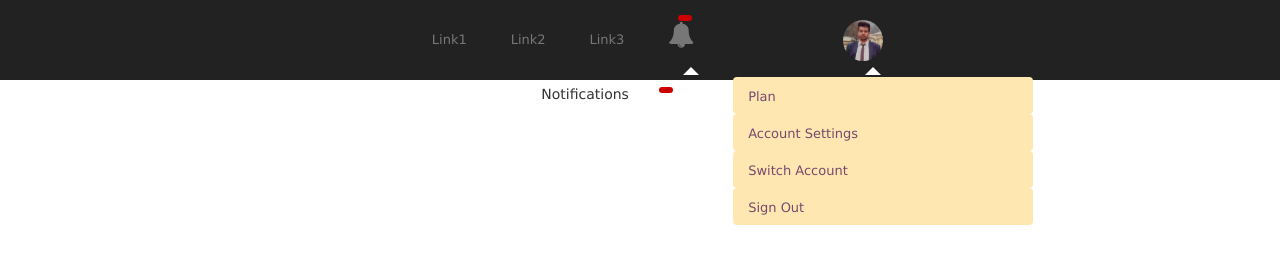
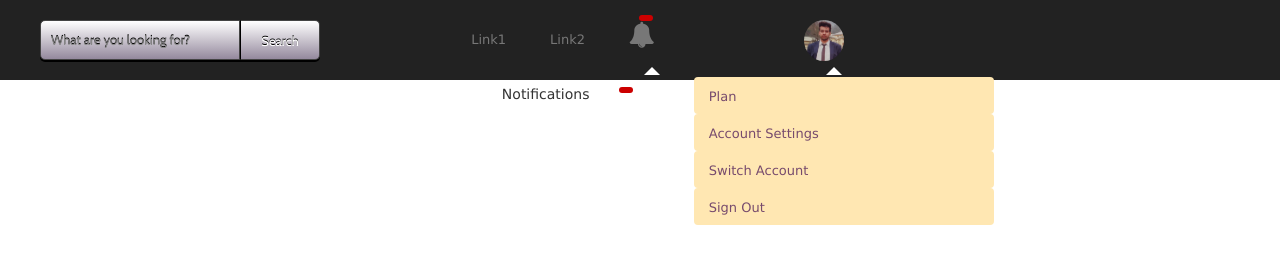
Before and after one commit to kkkoo7/LinkedInLikeNotificationDropdown, a website: page index.html in a window 1280 px wide. Drawn offline with nearby package versions, Linux system fonts and the light colour scheme; no server answers.

Commit message:
index.html

```diff
--- a/index.html
+++ b/index.html
@@ -2,6 +2,7 @@
 <html lang="en">
 <link rel="stylesheet" href="/notification.css">
 <link rel="stylesheet" href="/animation.css">
+<link rel="stylesheet" href="/searchbox.css">
 <link rel="stylesheet" href="/font-awesome-4.7.0/css/font-awesome.min.css">
 <link rel="stylesheet" href="https://maxcdn.bootstrapcdn.com/bootstrap/3.3.7/css/bootstrap.min.css">
 <script type="text/javascript" src="http://ajax.googleapis.com/ajax/libs/jquery/1.10.1/jquery.min.js"></script>
@@ -10,7 +11,6 @@
     <ul>
         <li><a href="#">Link1</a></li>
         <li><a href="#">Link2</a></li>
-        <li><a href="#">Link3</a></li>
         <li class="drop" id="notification_li">
             <span id="notification_count"></span>
             <a href="#" id="notificationLink" class="dropdown-link"><i class="fa fa-bell fa-2x" aria-hidden="true"></i></a>
@@ -38,6 +38,10 @@
                 </div>
             </div>
         </li>
+        <form class="searchbox" action="" method="">
+            <input type="search" placeholder="What are you looking for?">
+            <button>Search</button>
+        </form>
     </ul>
 </nav>
 <script src = "/socket.io/socket.io.js"></script>
--- /dev/null
+++ b/public/searchbox.css
@@ -0,0 +1,101 @@
+@import url(https://fonts.googleapis.com/css?family=Cabin:400);
+.searchbox{
+    margin-top: -60px;
+}
+.searchbox input {
+    background: #ffffff;
+    background: linear-gradient(#ffffff, #94899d);
+    border: 1px solid #444;
+    border-radius: 5px 0 0 5px;
+    box-shadow: 0 2px 0 #000;
+    color: #888;
+    display: block;
+    float: left;
+    font-family: 'Cabin', helvetica, arial, sans-serif;
+    font-size: 13px;
+    font-weight: 400;
+    height: 40px;
+    margin: 0;
+    padding: 0 10px;
+    text-shadow: 0 -1px 0 #000;
+    width: 200px;
+}
+
+.ie .searchbox input {
+    line-height: 40px;
+}
+
+.searchbox input::-webkit-input-placeholder {
+    color: #888;
+}
+
+.searchbox input:-moz-placeholder {
+    color: #888;
+}
+
+.searchbox input:focus {
+    animation: glow 800ms ease-out infinite alternate;
+    background: #222922;
+    background: linear-gradient(#333933, #222922);
+    border-color: #393;
+    box-shadow: 0 0 5px rgba(0,255,0,.2), inset 0 0 5px rgba(0,255,0,.1), 0 2px 0 #000;
+    color: #efe;
+    outline: none;
+}
+
+.searchbox input:focus::-webkit-input-placeholder {
+    color: #efe;
+}
+
+.searchbox input:focus:-moz-placeholder {
+    color: #efe;
+}
+
+.searchbox button {
+    background: #ffffff;
+    background: linear-gradient(#ffffff, #94899d);
+    box-sizing: border-box;
+    border: 1px solid #444;
+    border-left-color: #000;
+    border-radius: 0 5px 5px 0;
+    box-shadow: 0 2px 0 #000;
+    color: #fff;
+    display: block;
+    float: left;
+    font-family: 'Cabin', helvetica, arial, sans-serif;
+    font-size: 13px;
+    font-weight: 400;
+    height: 40px;
+    line-height: 40px;
+    margin: 0;
+    padding: 0;
+    position: relative;
+    text-shadow: 0 -1px 0 #000;
+    width: 80px;
+}
+
+.searchbox button:hover,
+.searchbox button:focus {
+    background: #292929;
+    background: linear-gradient(#393939, #292929);
+    color: #5f5;
+    outline: none;
+}
+
+.searchbox button:active {
+    background: #292929;
+    background: linear-gradient(#393939, #292929);
+    box-shadow: 0 1px 0 #000, inset 1px 0 1px #222;
+    top: 1px;
+}
+
+@keyframes glow {
+    0% {
+        border-color: #393;
+        box-shadow: 0 0 5px rgba(0,255,0,.2), inset 0 0 5px rgba(0,255,0,.1), 0 2px 0 #000;
+    }
+    100% {
+        border-color: #6f6;
+        box-shadow: 0 0 20px rgba(0,255,0,.6), inset 0 0 10px rgba(0,255,0,.4), 0 2px 0 #000;
+    }
+}
```
